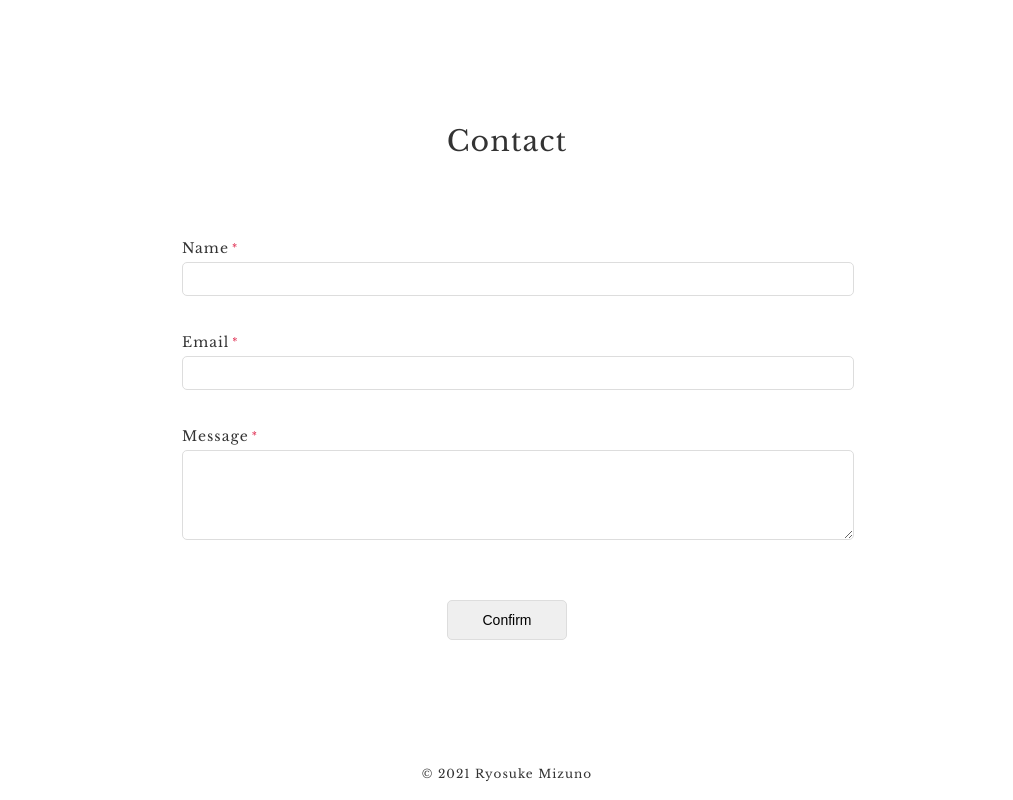
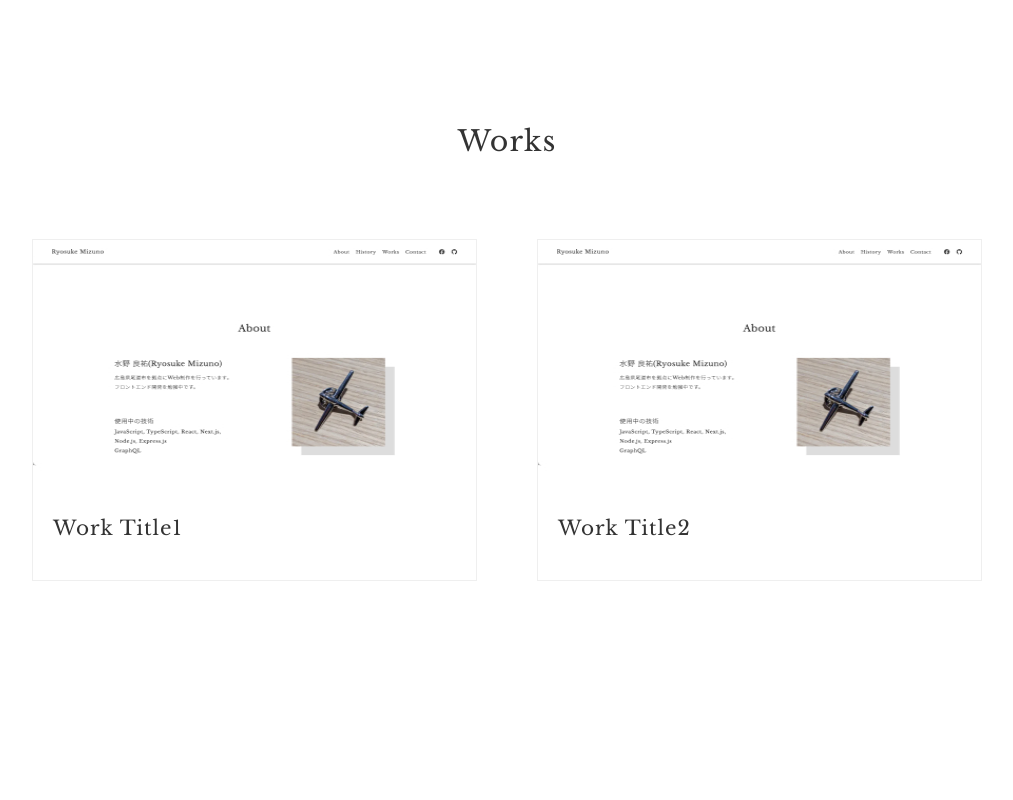
Before and after one commit to ryomiz/portfolio_2021, a Next.js app: page / in a window 1280 px wide. Shown: the part 1640-2440 px from the top of the page, without its empty margins (133-1146 px from the left). Built offline with nearby package versions, Linux system fonts and the light colour scheme.

Commit message:
[追加]SectionWorksコンポーネント作成
getStaticPropsを使用したSSG

```diff
--- /dev/null
+++ b/src/components/section/SectionWorks.tsx
@@ -0,0 +1,27 @@
+import { css } from '@emotion/react'
+
+import { Section } from '@/components/Section'
+import { WorkItem } from '@/components/unique/works/WorkItem'
+
+type Props = {
+  data: Array<{ workTitle: string; src: string }>
+}
+
+export const SectionWorks: React.VFC<Props> = (props) => {
+  const { data } = props
+  return (
+    <Section title="Works">
+      <div css={grid}>
+        {data.map((item) => (
+          <WorkItem key={item.workTitle} data={item} />
+        ))}
+      </div>
+    </Section>
+  )
+}
+
+const grid = css`
+  display: grid;
+  gap: 60px;
+  grid-template-columns: repeat(2, 1fr);
+`
--- a/src/pages/index.tsx
+++ b/src/pages/index.tsx
@@ -1,14 +1,18 @@
-import type { NextPage } from 'next'
+import type { GetStaticProps, InferGetStaticPropsType, NextPage } from 'next'
 import { css } from '@emotion/react'
 
-import { breakpoints, fonts } from '@/styles/settings'
 import { Header } from '@/components/Header'
 import { Footer } from '@/components/Footer'
 import { SectionAbout } from '@/components/section/SectionAbout'
 import { SectionHistory } from '@/components/section/SectionHistory'
+import { SectionWorks } from '@/components/section/SectionWorks'
 import { SectionContact } from '@/components/section/SectionContact'
 
-const HomePage: NextPage = () => {
+type Props = InferGetStaticPropsType<typeof getStaticProps>
+
+const HomePage: NextPage<Props> = (props) => {
+  const { data } = props
+  console.log(data)
   return (
     <>
       <Header />
@@ -16,6 +20,7 @@ const HomePage: NextPage = () => {
         <article css={article}>
           <SectionAbout />
           <SectionHistory />
+          <SectionWorks data={data} />
           <SectionContact />
         </article>
       </main>
@@ -36,3 +41,14 @@ const article = css`
   margin: 0 auto;
   gap: 240px;
 `
+
+import json from 'src/data.json'
+
+// GetStaticProps
+export const getStaticProps: GetStaticProps = async () => {
+  const data = json
+
+  return {
+    props: { data },
+  }
+}
```
